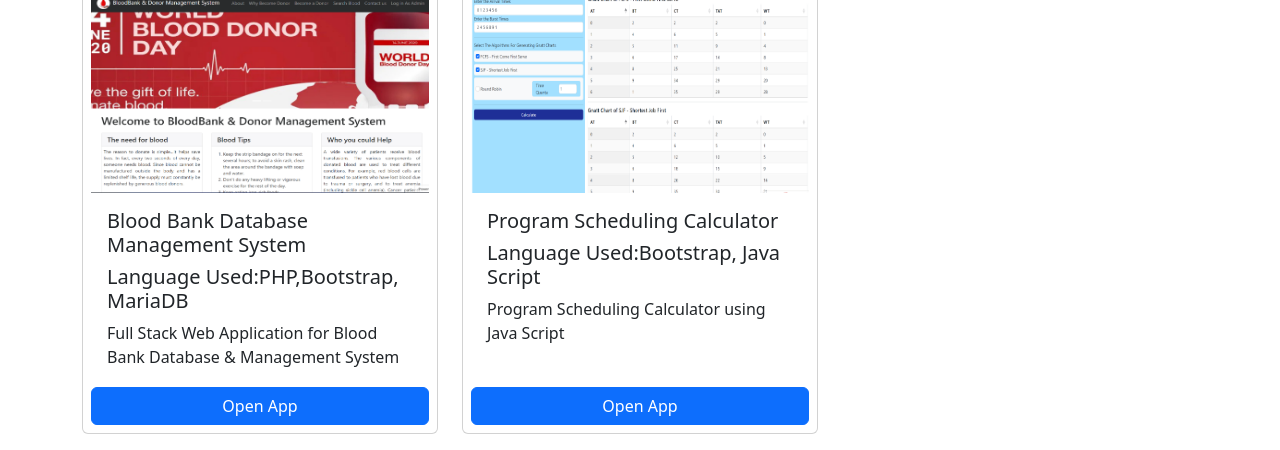
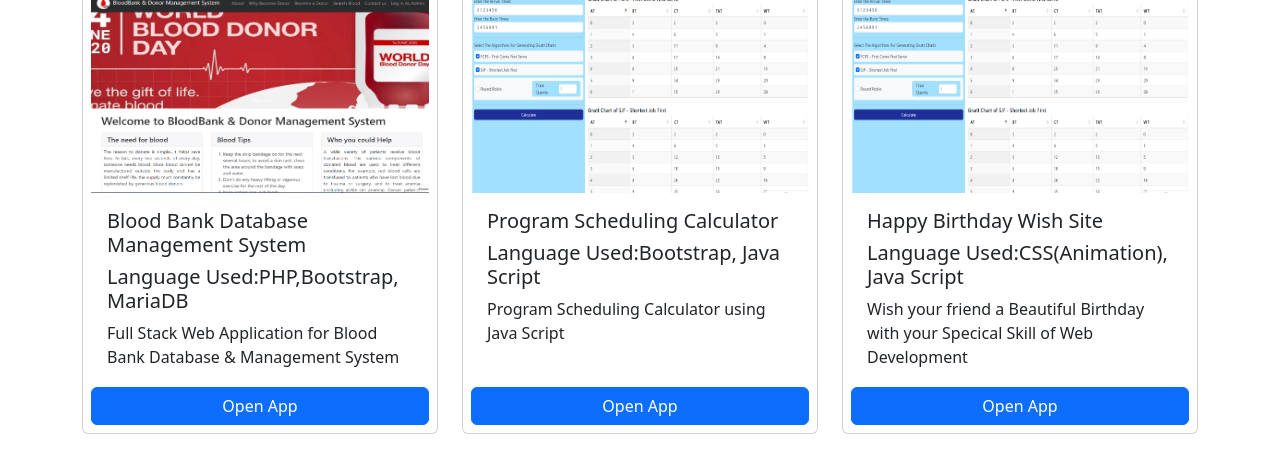
Before and after one commit to FireStackDev/FireStackDev, a plain HTML site: page index.html in a window 1280 px wide. Shown: the part 390-840 px from the top of the page. Drawn offline with nearby package versions, Linux system fonts and the light colour scheme.

Commit message:
linked a HBD web site

```diff
--- a/index.html
+++ b/index.html
@@ -54,6 +54,19 @@
                         target="_blank"><button class="btn btn-primary w-100">Open App</button></a>
                 </div>
             </div>
+
+            <div class="col-md-4">
+                <div class="card mb-3 p-2" style="height:450px;">
+                    <img src="assets/image/pcs.png" class="card-img-top" height="200px">
+                    <div class="card-body overflow-hidden">
+                        <h5 class="card-title">Happy Birthday Wish Site</h5>
+                        <div class="h5">Language Used:CSS(Animation), Java Script</div>
+                        <p class="card-text">Wish your friend a Beautiful Birthday with your Specical Skill of Web Development</p>
+                    </div>
+                    <a href="https://coffeeflame.github.io/Happy-Birthday-Wish-Website/"
+                        target="_blank"><button class="btn btn-primary w-100">Open App</button></a>
+                </div>
+            </div>
 </body>
 
 </html>
```
Also changed, not shown: assets/image/hbd.png (added).
